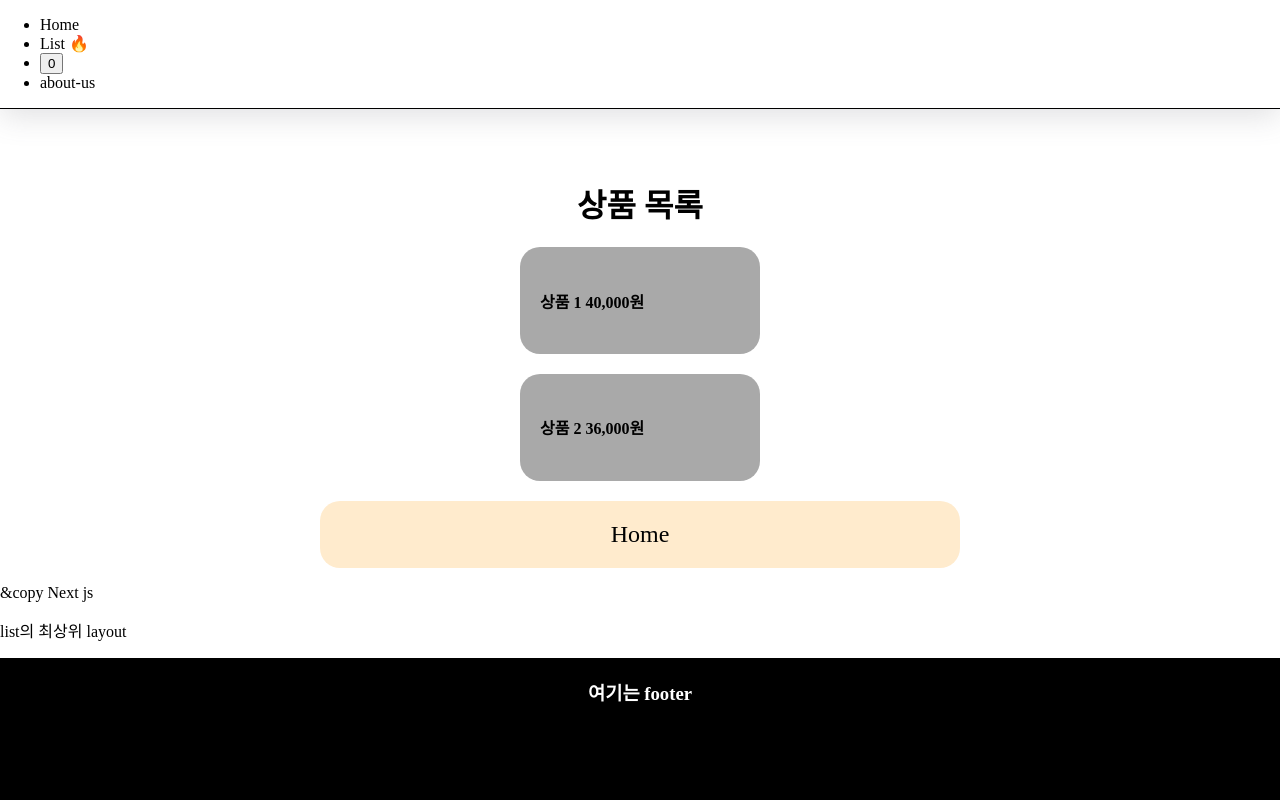
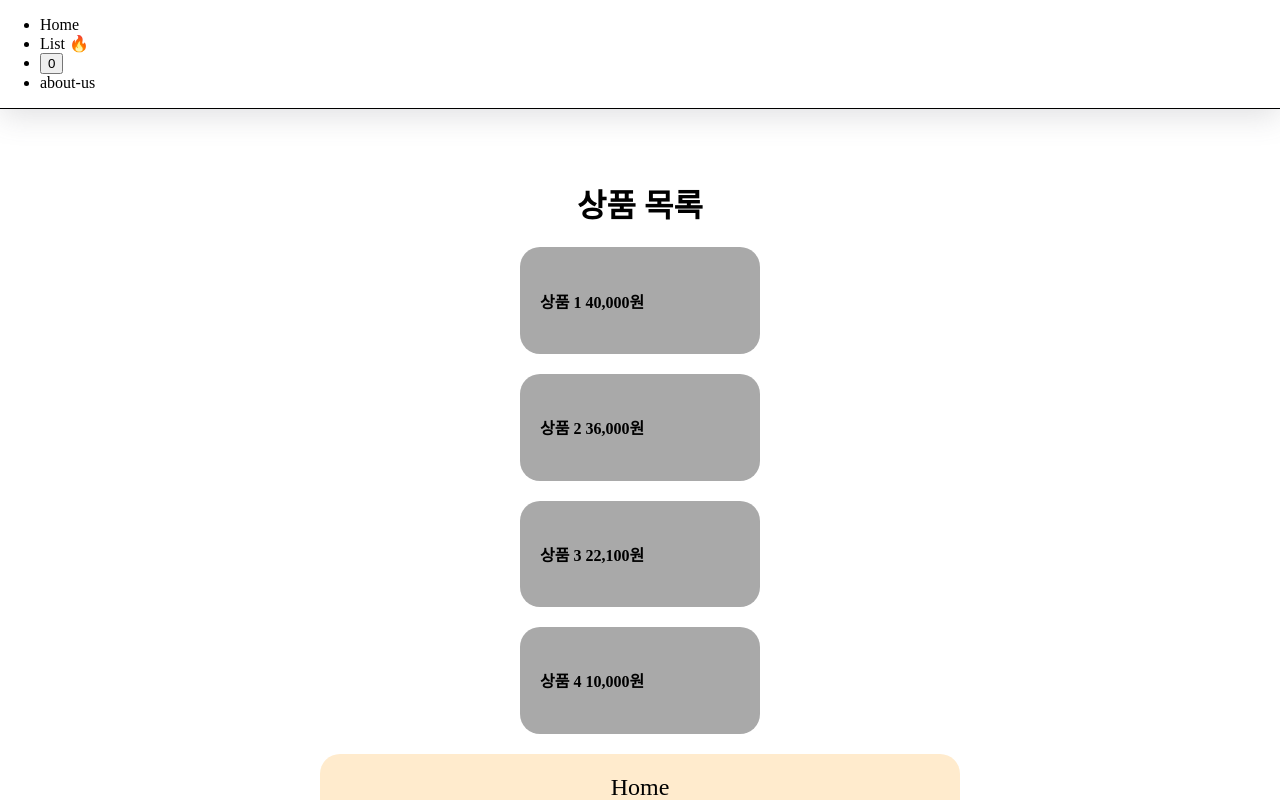
Before and after one commit to kss2002/learn-Next, a Next.js app: page /list in a window 1280 px wide. Shown: the top 800 px of the page. Built offline with nearby package versions, Linux system fonts and the light colour scheme.

Commit message:
list page / map add

```diff
--- a/src/app/list/page.tsx
+++ b/src/app/list/page.tsx
@@ -1,17 +1,23 @@
 import Link from 'next/link';
 
 export default function List() {
-  const food = ['상품 1 40,000원', '상품 2 36,000원'];
+  const food = [
+    { id: 1, name: '상품 1 40,000원' },
+    { id: 2, name: '상품 2 36,000원' },
+    { id: 3, name: '상품 3 22,100원' },
+    { id: 4, name: '상품 4 10,000원' },
+  ];
 
   return (
     <>
       <h1 className="hello">상품 목록</h1>
-      <div className="food">
-        <h4>{food[0]}</h4>
-      </div>
-      <div className="food">
-        <h4>{food[1]}</h4>
-      </div>
+      {food.map((food) => {
+        return (
+          <div className="food" key={food.id}>
+            <h4>{food.name}</h4>
+          </div>
+        );
+      })}
       <div className="div">
         <Link className="link" href="/">
           Home
@@ -20,3 +26,4 @@ export default function List() {
     </>
   );
 }
+// map 반복문
```
